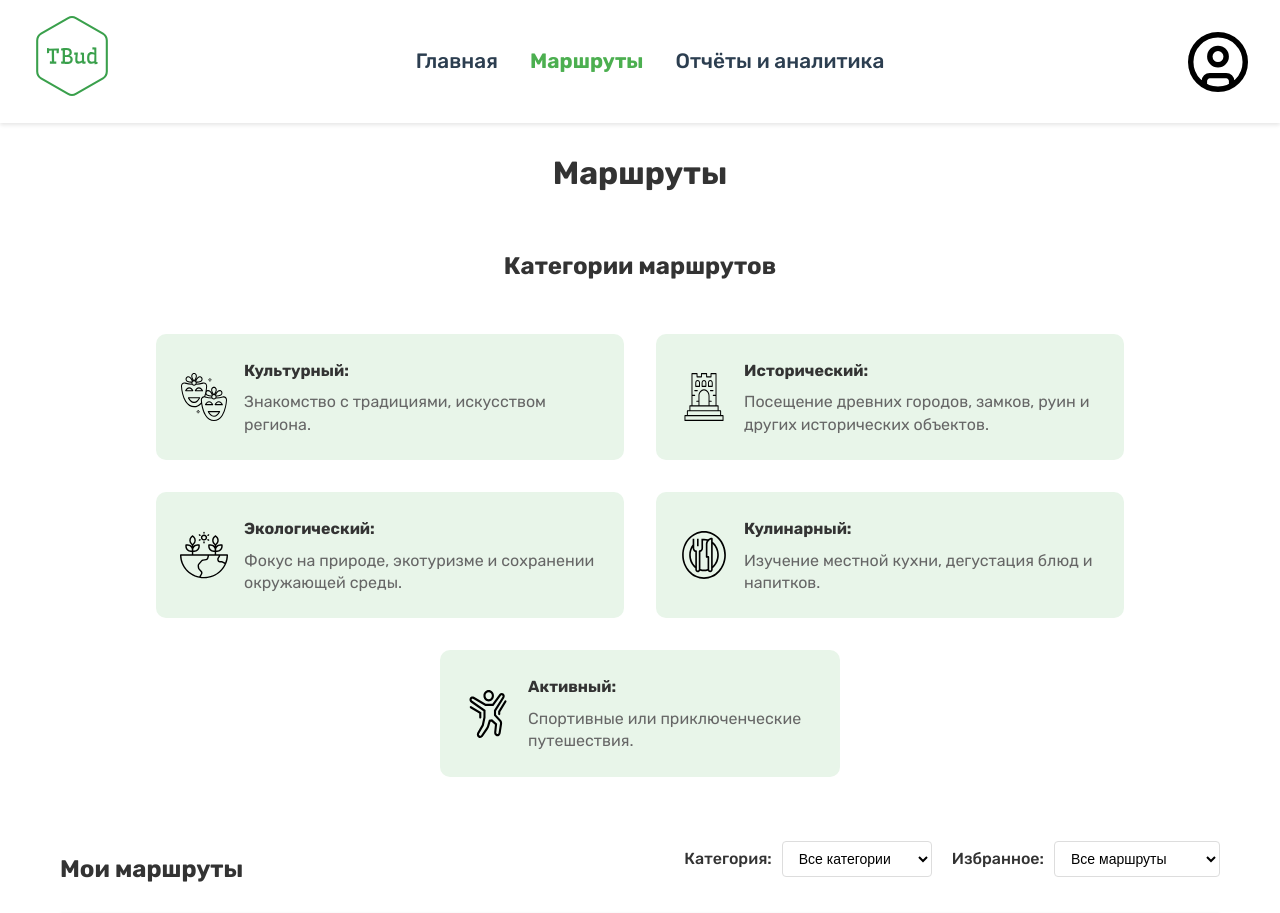
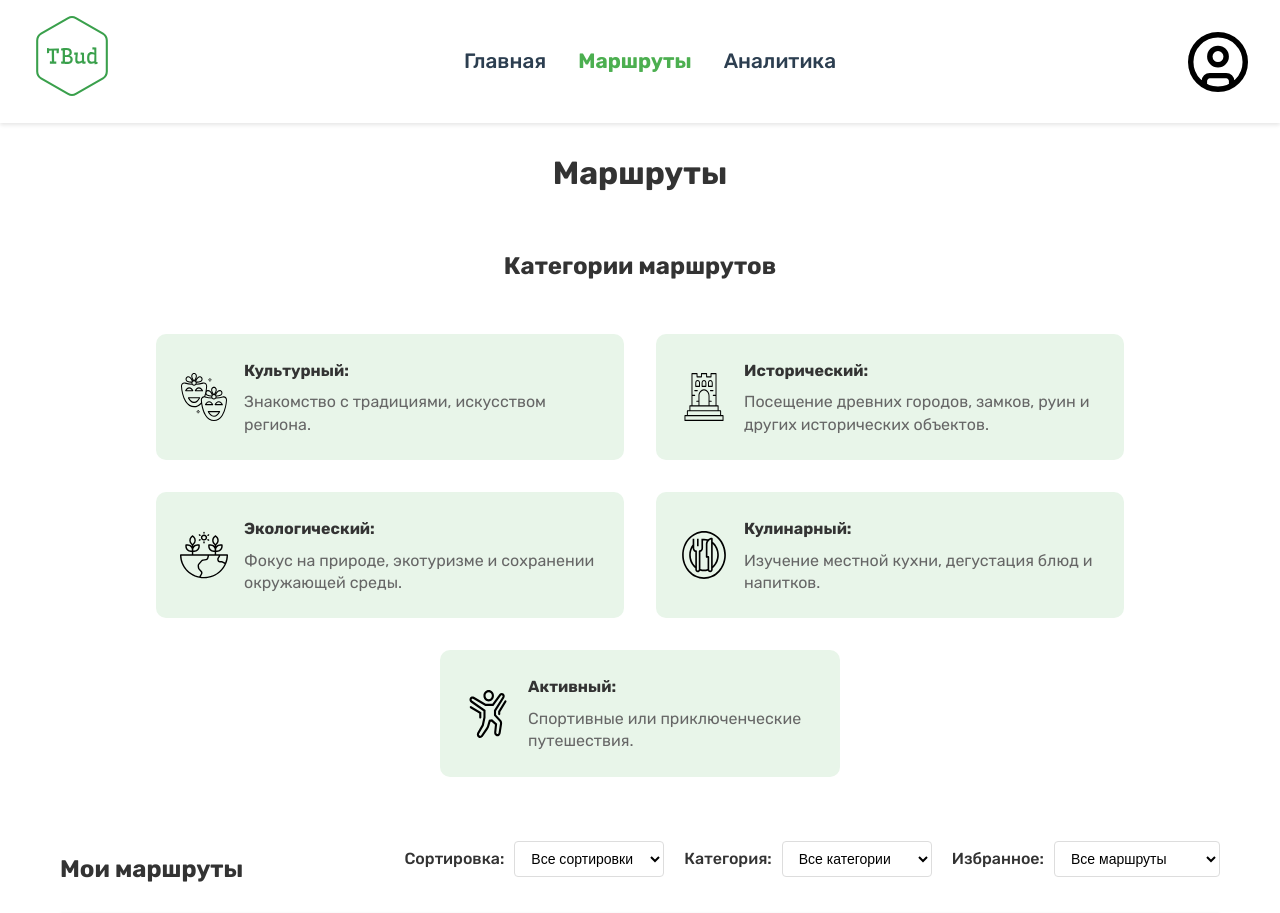
Before and after one commit to Anton2442/TravelBuddy, a Django app: page /routes/ in a window 1280 px wide. Shown: the top 913 px of the page. Run offline with Django 5.2, Linux system fonts and the light colour scheme; the visitor is signed in with stand-in values (Sample User, id 1); data that the repository does not hold is empty.

Commit message:
Added function delete route and made other changes

```diff
--- a/TravelBuddy/Travel/views.py
+++ b/TravelBuddy/Travel/views.py
@@ -57,7 +57,7 @@ def edit_route(request, route_id):
                 return redirect('travel:routes')
         else:
             form = RouteForm(instance=route)
-        return render(request, 'edit-route.html', {'form': form})
+        return render(request, 'edit-route.html', {'form': form, 'route_id': route_id})
     else:
         if request.method == 'POST':
             form = RouteForm(request.POST)
@@ -68,14 +68,13 @@ def edit_route(request, route_id):
                 return redirect('travel:routes')
         else:
             form = RouteForm()
-        return render(request, 'edit-route.html', {'form': form})
+        return render(request, 'edit-route.html', {'form': form, 'route_id': route_id})
 
 @login_required
 def delete_route(request, route_id):
     route = get_object_or_404(Route, id=route_id, user_id=request.user)
-    if request.method == 'POST':
-        route.delete()
-        return redirect('travel:routes')
+    route.delete()
+    return redirect('travel:routes')
 
 
 @login_required
--- a/TravelBuddy/templates/analytics.html
+++ b/TravelBuddy/templates/analytics.html
@@ -4,7 +4,7 @@
 <head>
     <meta charset="UTF-8">
     <meta name="viewport" content="width=device-width, initial-scale=1.0">
-    <title>Отчёты и аналитика - TravelBuddy</title>
+    <title>Аналитика - TravelBuddy</title>
     <link rel="stylesheet" href="{% static 'css/style.css' %}">
     <link rel="stylesheet" href="{% static 'css/analytics.css' %}">
 </head>
@@ -23,7 +23,7 @@
                         <a href="{% url 'travel:edit_route' route_id=0 %}">Создать маршрут</a>
                     </div>
                 </li>
-                <li class="nav-item"><a href="/analytics" class="nav-link active">Отчёты и аналитика</a></li>
+                <li class="nav-item"><a href="/analytics" class="nav-link active">Аналитика</a></li>
             </ul>
             <div id="account">
                 <img src="{% static 'images/Icons/Account.svg' %}" alt="Account" class="account-icon">
@@ -37,7 +37,7 @@
 
     <main class="analytics-main">
         <div class="container">
-            <h1>Отчёты и аналитика</h1>
+            <h1>Аналитика</h1>
 
             <div class="analytics-grid">
                 <div class="analytics-card total-routes">
--- a/TravelBuddy/templates/css/routes.css
+++ b/TravelBuddy/templates/css/routes.css
@@ -240,25 +240,25 @@
     font-weight: bold;
 }
 
-.filters-container {
+.filters-container{
     display: flex;
     gap: 20px;
     align-items: center;
     margin-bottom: 20px;
 }
 
-.filter-group {
+.filter-group{
     display: flex;
     align-items: center;
     gap: 10px;
 }
 
-.filter-group label {
+.filter-group label, .sort-group label {
     font-weight: 500;
     color: #333;
 }
 
-.filter-group select {
+.filter-group select, .sort-group label {
     padding: 8px 12px;
     border: 1px solid #ddd;
     border-radius: 4px;
@@ -269,11 +269,11 @@
     transition: border-color 0.3s ease;
 }
 
-.filter-group select:hover {
+.filter-group select:hover, .sort-group label:hover {
     border-color: #007bff;
 }
 
-.filter-group select:focus {
+.filter-group select:focus, .sort-group label:focus {
     outline: none;
     border-color: #007bff;
     box-shadow: 0 0 0 2px rgba(0, 123, 255, 0.25);
--- a/TravelBuddy/templates/edit-route.html
+++ b/TravelBuddy/templates/edit-route.html
@@ -23,7 +23,7 @@
                         <a href="{% url 'travel:edit_route' route_id=0 %}">Создать маршрут</a>
                     </div>
                 </li>
-                <li><a href="/analytics" class="nav-link">Отчёты и аналитика</a></li>
+                <li><a href="/analytics" class="nav-link">Аналитика</a></li>
             </ul>
             <div id="account">
                 <img src="{% static 'images/Icons/Account.svg' %}" alt="Account" class="account-icon">
@@ -65,6 +65,9 @@
 
                 <div class="form-actions">
                     <a href="{% url 'travel:routes' %}" class="cancel-button">Отмена</a>
+                    {% if route_id != 0 %}
+                    <a style="text-decoration: none;" href="{% url 'travel:delete_route' route_id=route_id %}" class="delete-route">Удалить маршрут</a>
+                    {% endif %}
                     <button type="submit" class="save-button">Сохранить маршрут</button>
                 </div>
             </form>
--- a/TravelBuddy/templates/index.html
+++ b/TravelBuddy/templates/index.html
@@ -22,7 +22,7 @@
                         <a href="{% url 'travel:edit_route' route_id=0 %}">Создать маршрут</a>
                     </div>
                 </li>
-                <li class="nav-item"><a href="/analytics" class="nav-link">Отчёты и аналитика</a></li>
+                <li class="nav-item"><a href="/analytics" class="nav-link">Аналитика</a></li>
             </ul>
             <div id="account">
                 <img src="{% static 'images/Icons/Account.svg' %}" alt="Account" class="account-icon">
--- a/TravelBuddy/templates/routes.html
+++ b/TravelBuddy/templates/routes.html
@@ -23,7 +23,7 @@
                         <a href="{% url 'travel:edit_route' route_id=0 %}">Создать маршрут</a>
                     </div>
                 </li>
-                <li class="nav-item"><a href="/analytics" class="nav-link">Отчёты и аналитика</a></li>
+                <li class="nav-item"><a href="/analytics" class="nav-link">Аналитика</a></li>
             </ul>
             <div id="account">
                 <img src="{% static 'images/Icons/Account.svg' %}" alt="Account" class="account-icon">
@@ -89,7 +89,17 @@
             <section class="routes-list">
                 <div class="routes-header">
                     <h2>Мои маршруты</h2>
+
                     <div class="filters-container">
+
+                        <div class="filter-group">
+                            <label for="sort-type">Сортировка:</label>
+                            <select id="sort-type">
+                                <option value="all">Все сортировки</option>
+                                <!-- Тоха сюда код вставляй -->
+                            </select>
+                        </div>
+
                         <div class="filter-group">
                             <label for="route-category">Категория:</label>
                             <select id="route-category">
```
Also changed, not shown: TravelBuddy/templates/css/edit-route.css (+16 -2 lines), TravelBuddy/templates/js/routes.js (+0 -8 lines), TravelBuddy/templates/settings.html (+5 -5 lines), TravelBuddy/templates/js/script.js (deleted).
